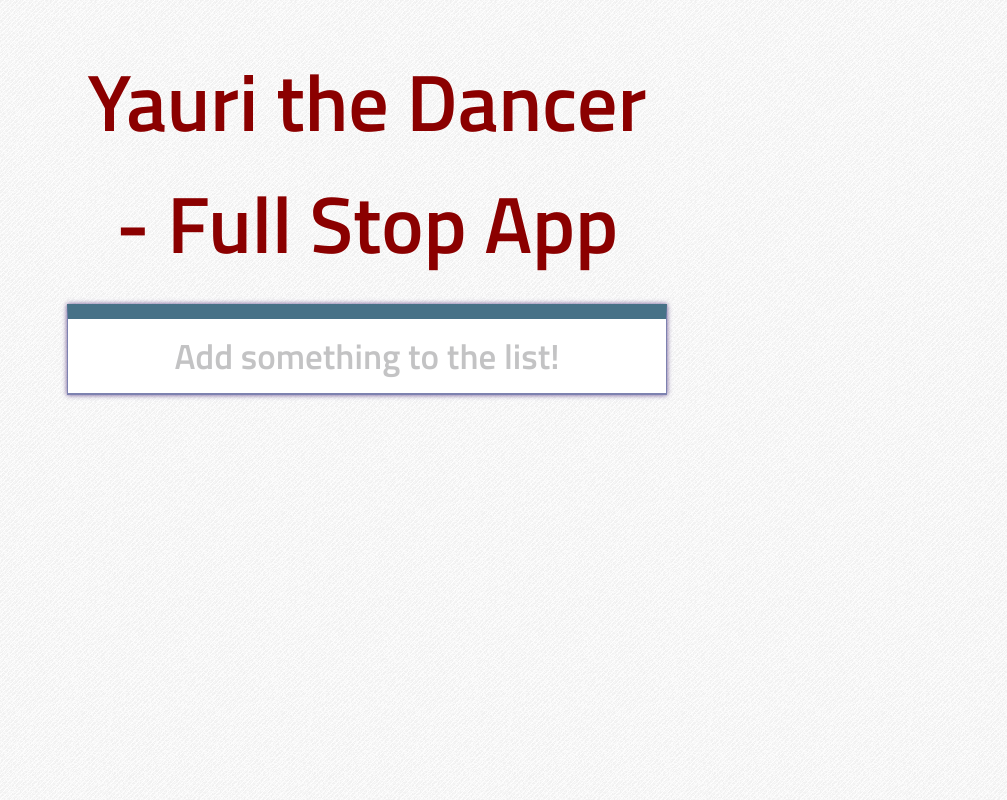
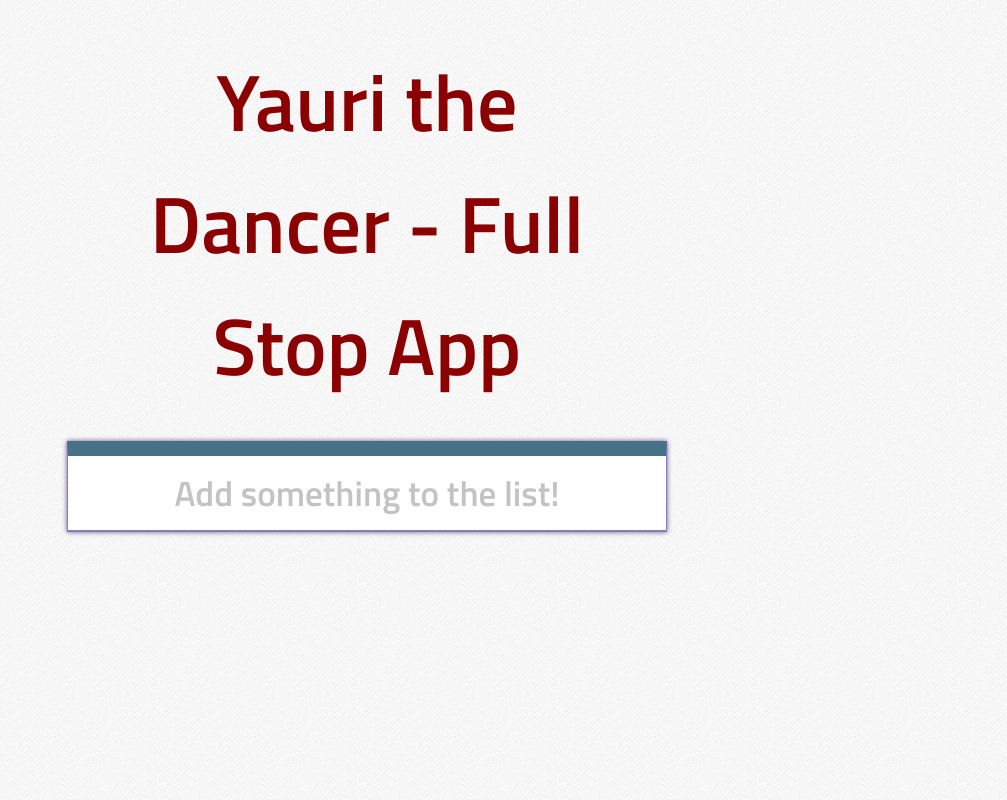
Before and after one commit to idanceicode/Rails.1017, a plain HTML site: page index.html in a window 1280 px wide. Shown: the whole page, without its empty margins (273-1280 px from the left). Drawn offline with nearby package versions, Linux system fonts and the light colour scheme; no server answers.

Commit message:
Update styles.css
I just wanted to try out changing the pixel size on my heading.

```diff
--- a/styles.css
+++ b/styles.css
@@ -11,7 +11,7 @@ body {
 }
 
 h1 {
-  margin: 20px;
+  margin: 35px;
   color: #8B0000;
 }
 
```
